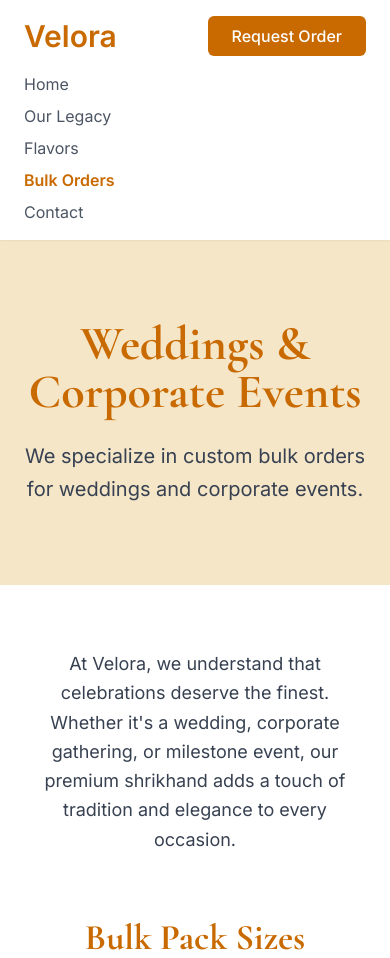
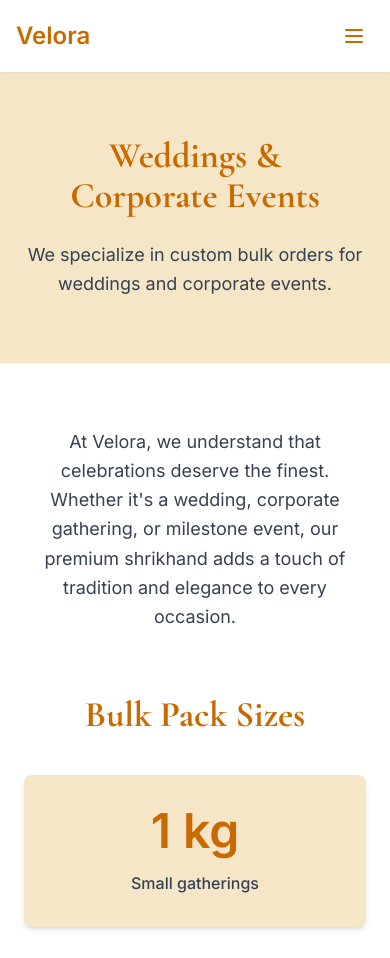
Before and after one commit to Jay1425/velora, a Flask app: page /bulk in a window 390 px wide. Shown: the top 958 px of the page. Run offline with Flask 3, Linux system fonts and the light colour scheme; some libraries are stand-ins or nearby versions.

Commit message:
Complete mobile responsiveness - add hamburger menus to remaining pages

```diff
--- a/templates/bulk.html
+++ b/templates/bulk.html
@@ -54,10 +54,11 @@
 
     <!-- Navigation -->
     <nav class="bg-white shadow-sm sticky top-0 z-50">
-        <div class="container mx-auto px-6 py-4">
+        <div class="container mx-auto px-4 md:px-6 py-4">
             <div class="flex justify-between items-center">
-                <a href="/" class="text-3xl font-bold text-saffron">Velora</a>
+                <a href="/" class="text-2xl md:text-3xl font-bold text-saffron">Velora</a>
 
+                <!-- Desktop Menu -->
                 <div class="hidden md:flex space-x-8">
                     <a href="/" class="text-gray-600 hover:text-saffron transition">Home</a>
                     <a href="/legacy" class="text-gray-600 hover:text-saffron transition">Our Legacy</a>
@@ -66,30 +67,51 @@
                     <a href="/contact" class="text-gray-600 hover:text-saffron transition">Contact</a>
                 </div>
 
-                <a href="/contact" class="bg-saffron hover-saffron text-white px-6 py-2 rounded-md font-medium transition">
+                <!-- Desktop CTA -->
+                <a href="/contact" class="hidden md:block bg-saffron hover-saffron text-white px-6 py-2 rounded-md font-medium transition">
+                    Request Order
+                </a>
+
+                <!-- Mobile Menu Button -->
+                <button onclick="toggleMobileMenu()" class="md:hidden p-2">
+                    <svg class="w-6 h-6 text-saffron" fill="none" stroke="currentColor" viewBox="0 0 24 24">
+                        <path stroke-linecap="round" stroke-linejoin="round" stroke-width="2" d="M4 6h16M4 12h16M4 18h16"></path>
+                    </svg>
+                </button>
+            </div>
+
+            <!-- Mobile Menu (Hidden by default) -->
+            <div id="mobileMenu" class="hidden md:hidden mt-4 space-y-3 pb-4">
+                <a href="/" class="block text-gray-600 py-2">Home</a>
+                <a href="/legacy" class="block text-gray-600 py-2">Our Legacy</a>
+                <a href="/flavors" class="block text-gray-600 py-2">Flavors</a>
+                <a href="/bulk" class="block text-saffron font-semibold py-2">Bulk Orders</a>
+                <a href="/contact" class="block text-gray-600 py-2">Contact</a>
+                <a href="/contact" class="block bg-saffron text-white px-6 py-3 rounded-md font-medium text-center mt-2">
                     Request Order
                 </a>
             </div>
+        </div>
+    </nav>
 
-            <!-- Mobile Menu -->
-            <div class="md:hidden mt-4 space-y-2">
-                <a href="/" class="block text-gray-600">Home</a>
-                <a href="/legacy" class="block text-gray-600">Our Legacy</a>
-                <a href="/flavors" class="block text-gray-600">Flavors</a>
-                <a href="/bulk" class="block text-saffron font-semibold">Bulk Orders</a>
-                <a href="/contact" class="block text-gray-600">Contact</a>
+    <script>
+        function toggleMobileMenu() {
+            const menu = document.getElementById('mobileMenu');
+            menu.classList.toggle('hidden');
+        }
+    </script>
             </div>
         </div>
     </nav>
 
     <!-- Hero -->
-    <section class="py-20 bg-cream">
-        <div class="container mx-auto px-6 text-center max-w-5xl">
-            <h1 class="text-5xl md:text-7xl font-bold text-saffron mb-6">
+    <section class="py-16 md:py-20 bg-cream">
+        <div class="container mx-auto px-4 md:px-6 text-center max-w-5xl">
+            <h1 class="text-4xl md:text-5xl lg:text-7xl font-bold text-saffron mb-6">
                 Weddings &<br class="md:hidden"> Corporate Events
             </h1>
 
-            <p class="text-xl md:text-2xl text-gray-700 leading-relaxed">
+            <p class="text-lg md:text-xl lg:text-2xl text-gray-700 leading-relaxed">
                 We specialize in custom bulk orders for weddings and corporate events.
             </p>
         </div>
```
Also changed, not shown: templates/contact.html (+36 -14 lines), templates/flavors.html (+32 -10 lines).
